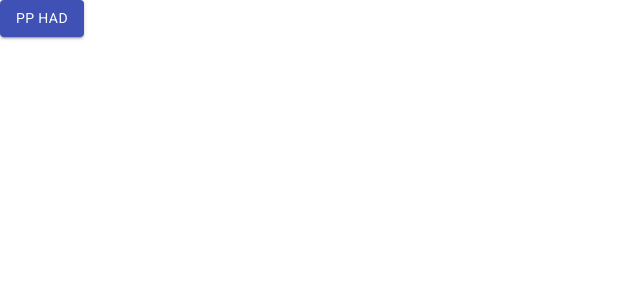
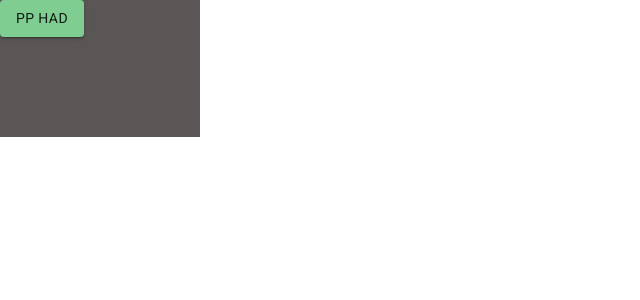
Before and after one commit to Yenteryx/yenteryx-io, a Next.js app: page / in a window 1280 px wide. Shown: the top 300 px of the page, without its empty margins (0-640 px from the left). Built offline with nearby package versions, Linux system fonts and the light colour scheme.

Commit message:
secondary color

```diff
--- a/pages/_app.js
+++ b/pages/_app.js
@@ -1,9 +1,28 @@
+import { createMuiTheme, ThemeProvider } from '@material-ui/core/styles';
+
 import 'fontsource-roboto'
 
 import '../styles/globals.css'
+import '../styles/layout.css'
+
+const theme = createMuiTheme({
+  palette:{
+    primary:{
+      main: '#7fcd91'
+    },
+    secondary:{
+      main:'#5b5656'
+    }
+  }
+});
+
 
 function MyApp({ Component, pageProps }) {
-  return <Component {...pageProps} />
+  return (
+    <ThemeProvider theme={theme}>
+      <Component {...pageProps} />
+    </ThemeProvider>
+  )
 }
 
 export default MyApp
--- a/pages/index.js
+++ b/pages/index.js
@@ -1,11 +1,17 @@
+import { useTheme } from '@material-ui/core/styles';
 import Button from '@material-ui/core/Button';
-import Head from 'next/head'
-import styles from '../styles/Home.module.css'
 
-export default function Home() {
+export default function Home(props) {
+  const theme = useTheme();
+
   return (
-    <Button variant="contained" color="primary">
-      pp had
-    </Button>
+    <div className='flex' style={{ backgroundColor: theme.palette.secondary.main }}>
+      <Button variant="contained" color="primary">
+        pp had
+      </Button>
+
+      <div style={{height: '100px', width: '200px' }} />
+    </div>
+
   )
 }
--- a/styles/globals.css
+++ b/styles/globals.css
@@ -1,5 +1,6 @@
 html,
 body {
+  display: flex;
   padding: 0;
   margin: 0;
   font-family: -apple-system, BlinkMacSystemFont, Segoe UI, Roboto, Oxygen,
--- /dev/null
+++ b/styles/layout.css
@@ -0,0 +1,3 @@
+.flex {
+    flex: 1;
+}
```
